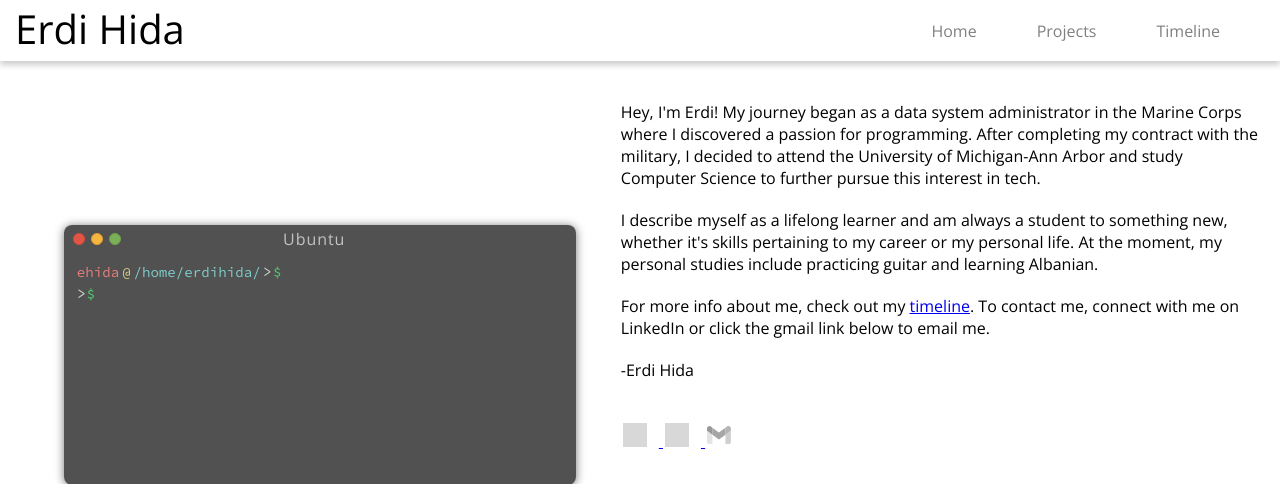
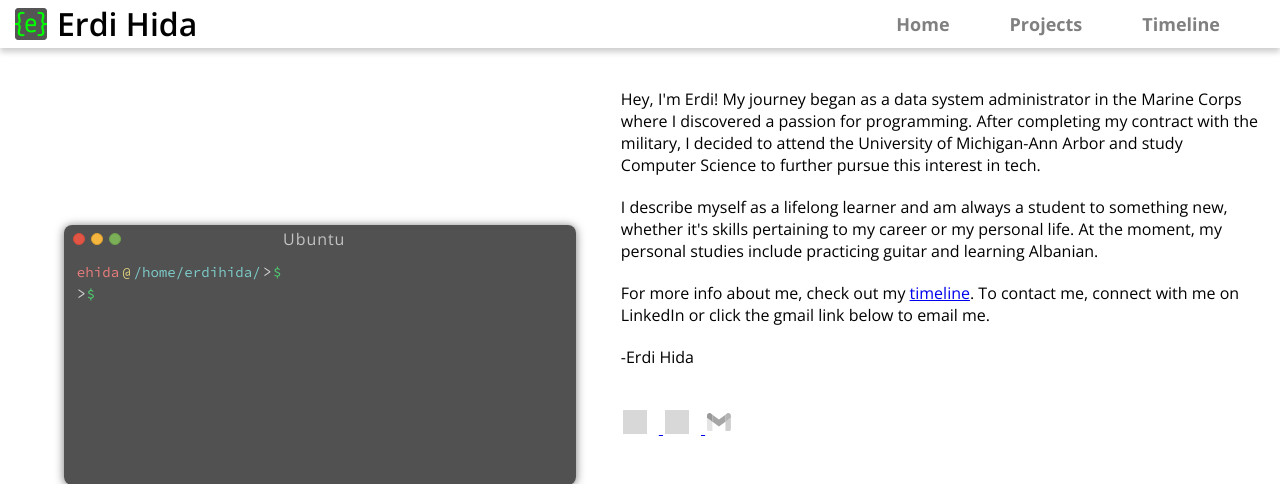
Before and after one commit to Erdi-H/portfolio, a Flask app: page / in a window 1280 px wide. Shown: the top 484 px of the page. Run offline with Flask 2, Linux system fonts and the light colour scheme; some libraries are stand-ins or nearby versions; grey boxes are pictures that could not be loaded.

Commit message:
nav styling

```diff
--- a/static/css/base.css
+++ b/static/css/base.css
@@ -5,15 +5,12 @@ body {
   padding: 0;
 }
 
-h1 {
-  margin: 20px 10px 10px 10px;
+nav h1 {
+  margin: 0px 0px 0px 10px;
   font: bolder;
-  font-size: 2.5rem;
-  margin-bottom: .5rem;
-  font-weight: 500;
-  line-height: 1.2;
+  font-size: 2rem;
+  font-weight: 600;
   color: inherit;
-  margin-top: 0;
 }
 
 nav {
@@ -23,10 +20,6 @@ nav {
   justify-content: space-between;
   align-items: center;
   box-shadow: 0 4px 6px 0 rgba(0, 0, 0, .2);
-}
-
-.navbar-title {
-  line-height: 1;
 }
 
 nav ul {
@@ -42,10 +35,14 @@ nav li {
   padding-right: 60px;
 }
 
-.navbar-title h1 {
+.navbar-title {
+  display: flex;
+  align-items: center;
+  line-height: 1;
   text-align: left;
-  padding-left: 5px;
-  padding-top: 5px;
+  padding-left: 15px;
+  padding-top: 8px;
+  padding-bottom: 8px;
 }
 
 nav ul {
@@ -55,13 +52,15 @@ nav ul {
 .navbar-ref {
   color: #808080;
   font-family: 'Open Sans', sans-serif;
-  font-size: 16px;
+  font-size: 18px;
+  font-weight: bold;
   text-decoration: none;
 }
 
 .navbar-ref:hover {
   color: black;
-  text-decoration: underline;
+  text-decoration: line-through;
+  text-decoration-thickness: 2px;
 }
 
 /* Mobile width - stack and center navbar items */
--- a/templates/base.html
+++ b/templates/base.html
@@ -20,6 +20,7 @@
 <body>
     <nav class="nav">
         <div class="navbar-title">
+            <img src="/static/images/favicon-32x32.png" alt="">
             <h1>{{ common.first_name }} {{ common.last_name }}</h1>
         </div>
         <ul id="navbar-list" class="list-inline">
```
Also changed, not shown: static/images/favicon-32x32.png (added).
